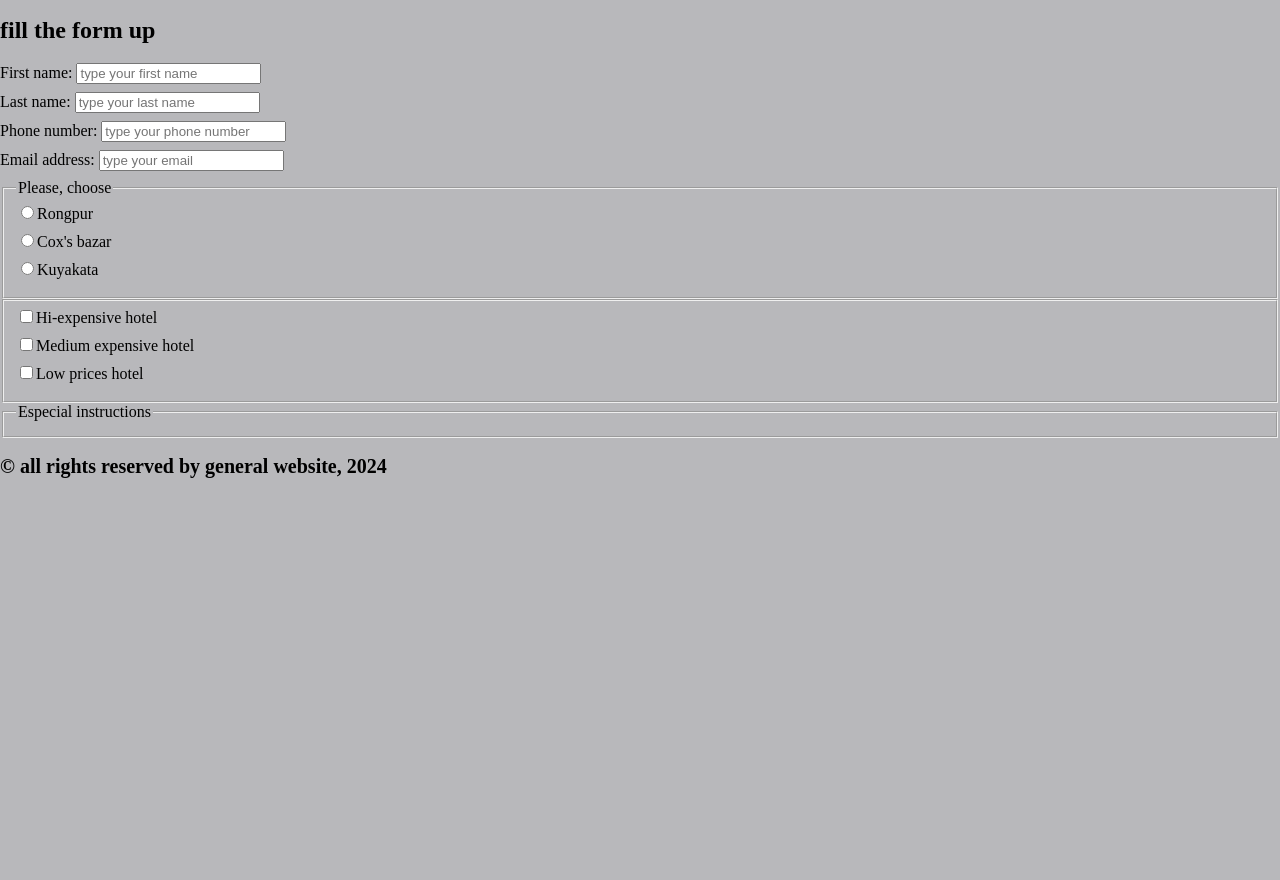
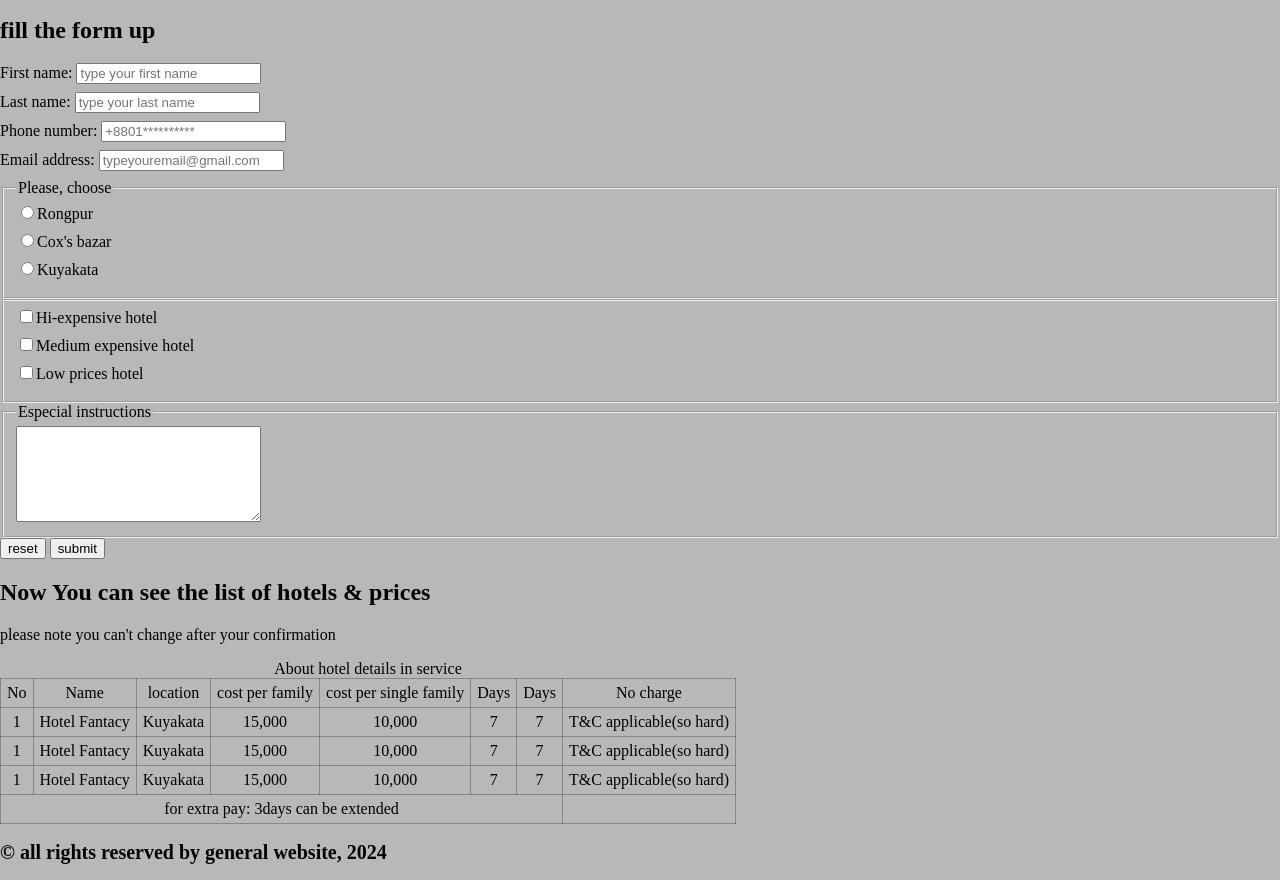
Before and after one commit to raselworshop/general-website, a plain HTML site: page index.html in a window 1280 px wide. Shown: the part 843-1723 px from the top of the page. Before the commit the page ends 1337 px from the top, so only its background shows below. Drawn offline with Linux system fonts and the light colour scheme.

Commit message:
add these values

```diff
--- a/cssfile/indek.css
+++ b/cssfile/indek.css
@@ -21,3 +21,10 @@ label{
     display: block;
     margin-bottom: 8px;
 }
+
+table, th, td{
+    border: 1px solid rgba(22, 22, 33, .3 );
+    border-collapse: collapse;
+    padding: 5px 6px;
+    text-align: center;
+}
--- a/index.html
+++ b/index.html
@@ -64,10 +64,10 @@
                     <input type="text" id="lname" placeholder="type your last name">
                 </label>
                 <label for="phone">Phone number:
-                    <input type="text" id="phone" placeholder="type your phone number">
+                    <input type="text" id="phone" placeholder="+8801**********">
                 </label>
                 <label for="email">Email address:
-                    <input type="text" id="email" placeholder="type your email">
+                    <input type="text" id="email" placeholder="typeyouremail@gmail.com">
                 </label>
                 <fieldset>
                     <legend>Please, choose</legend>
@@ -94,8 +94,60 @@
                 </fieldset>
                 <fieldset>
                     <legend>Especial instructions</legend>
+                    <textarea name="" id="" rows="6" cols="28"></textarea>
                 </fieldset>
+                <input type="reset" value="reset">
+                <input type="submit" value="submit">
             </form>
+        </section>
+        <section>
+            <h2>Now You can see the list of hotels & prices</h2>
+            <p>please note you can't change after your confirmation</p>
+            <table>
+                <caption>About hotel details in service</caption>
+                <thead>
+                    <tr>
+                        <td>No</td>
+                        <td>Name</td>
+                        <td>location</td>
+                        <td>cost per family</td>
+                        <td>cost per single family</td>
+                        <td>Days</td>
+                        <td>Days</td>
+                        <td>No charge</td>
+                    </tr>
+                </thead>
+                <tbody>
+                    <tr>
+                        <td>1</td>
+                        <td>Hotel Fantacy</td>
+                        <td>Kuyakata</td>
+                        <td>15,000</td>
+                        <td>10,000</td>
+                        <td>7</td>
+                        <td>7</td>
+                        <td>T&C applicable(so hard)</td>
+                    </tr>
+                    <td>1</td>
+                    <td>Hotel Fantacy</td>
+                    <td>Kuyakata</td>
+                    <td>15,000</td>
+                    <td>10,000</td>
+                    <td>7</td>
+                    <td>7</td>
+                    <td>T&C applicable(so hard)</td>
+                </tr>                        <td>1</td>
+                <td>Hotel Fantacy</td>
+                <td>Kuyakata</td>
+                <td>15,000</td>
+                <td>10,000</td>
+                <td>7</td>
+                <td>7</td>
+                <td>T&C applicable(so hard)</td>
+            </tr>
+                </tbody>
+                <tfoot><tr><td colspan="7">for extra pay: 3days can be extended</td></tr></tfoot>
+            </table>
         </section>
     </main>
     <footer>
```
